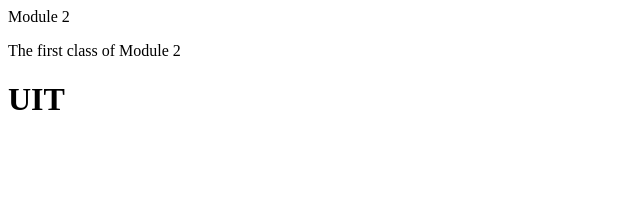
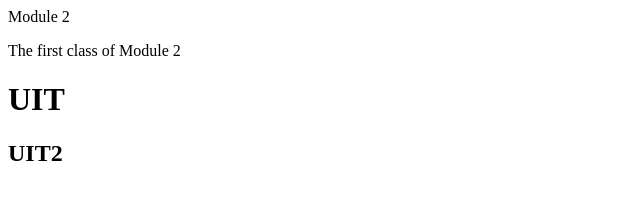
Before and after one commit to Exotic1122/Uit-Module2-work, a plain HTML site: page index.html in a window 1280 px wide. Shown: the full height of the page, 0-640 px from the left. Drawn offline with Linux system fonts and the light colour scheme.

Commit message:
added in index.html

```diff
--- a/index.html
+++ b/index.html
@@ -9,5 +9,6 @@
     Module 2
     <p>The first class of Module 2</p>
     <h1>UIT</h1>
+    <h2>UIT2</h2>
 </body>
 </html>
```
